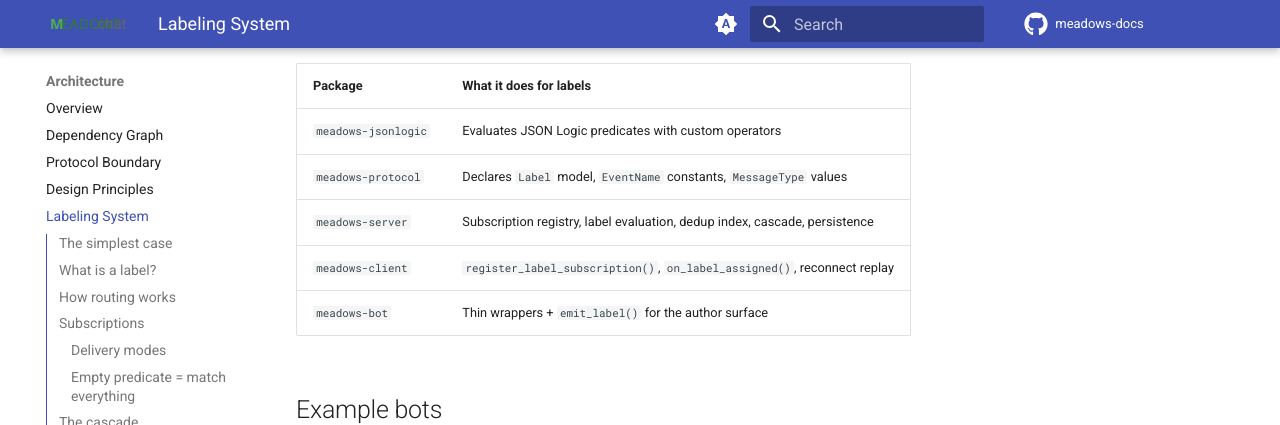
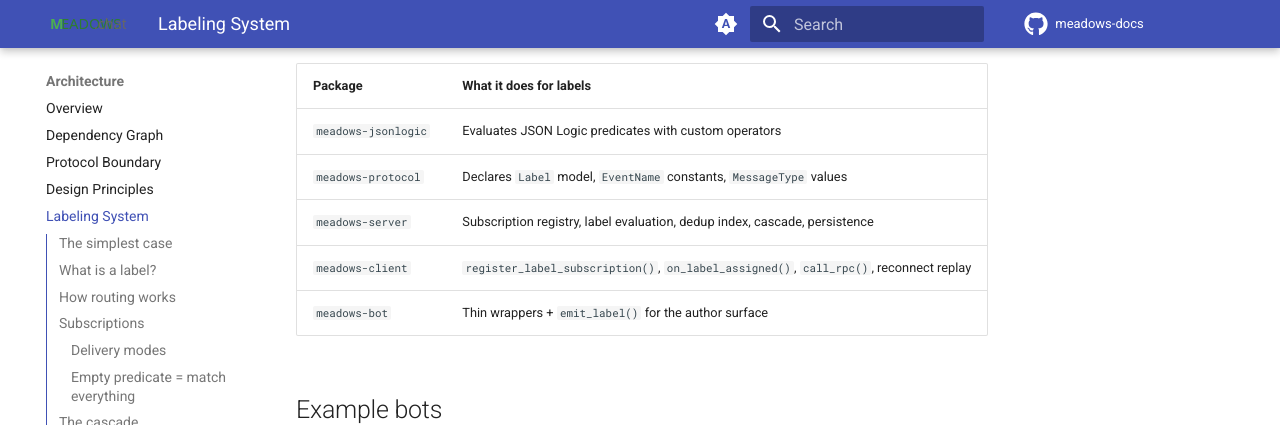
Before and after one commit to remcoboerma/meadows-docs, an MkDocs documentation site: the page built from docs/docs/architecture/labeling.md, in a window 1280 px wide and 900 px high, scrolled down 7669 px. Shown: the top 425 px of the window. Built offline with MkDocs 1.6.1 and Material for MkDocs 9.7.7, drawn with Linux system fonts in a browser that asks for light colours; comment, search, counter and statistics services are not loaded.

Commit message:
docs: add call_rpc() to meadows-client in package table

```diff
--- a/docs/docs/architecture/labeling.md
+++ b/docs/docs/architecture/labeling.md
@@ -252,7 +252,7 @@ graph TD
 | `meadows-jsonlogic` | Evaluates JSON Logic predicates with custom operators |
 | `meadows-protocol` | Declares `Label` model, `EventName` constants, `MessageType` values |
 | `meadows-server` | Subscription registry, label evaluation, dedup index, cascade, persistence |
-| `meadows-client` | `register_label_subscription()`, `on_label_assigned()`, reconnect replay |
+| `meadows-client` | `register_label_subscription()`, `on_label_assigned()`, `call_rpc()`, reconnect replay |
 | `meadows-bot` | Thin wrappers + `emit_label()` for the author surface |
 
 ## Example bots
```
